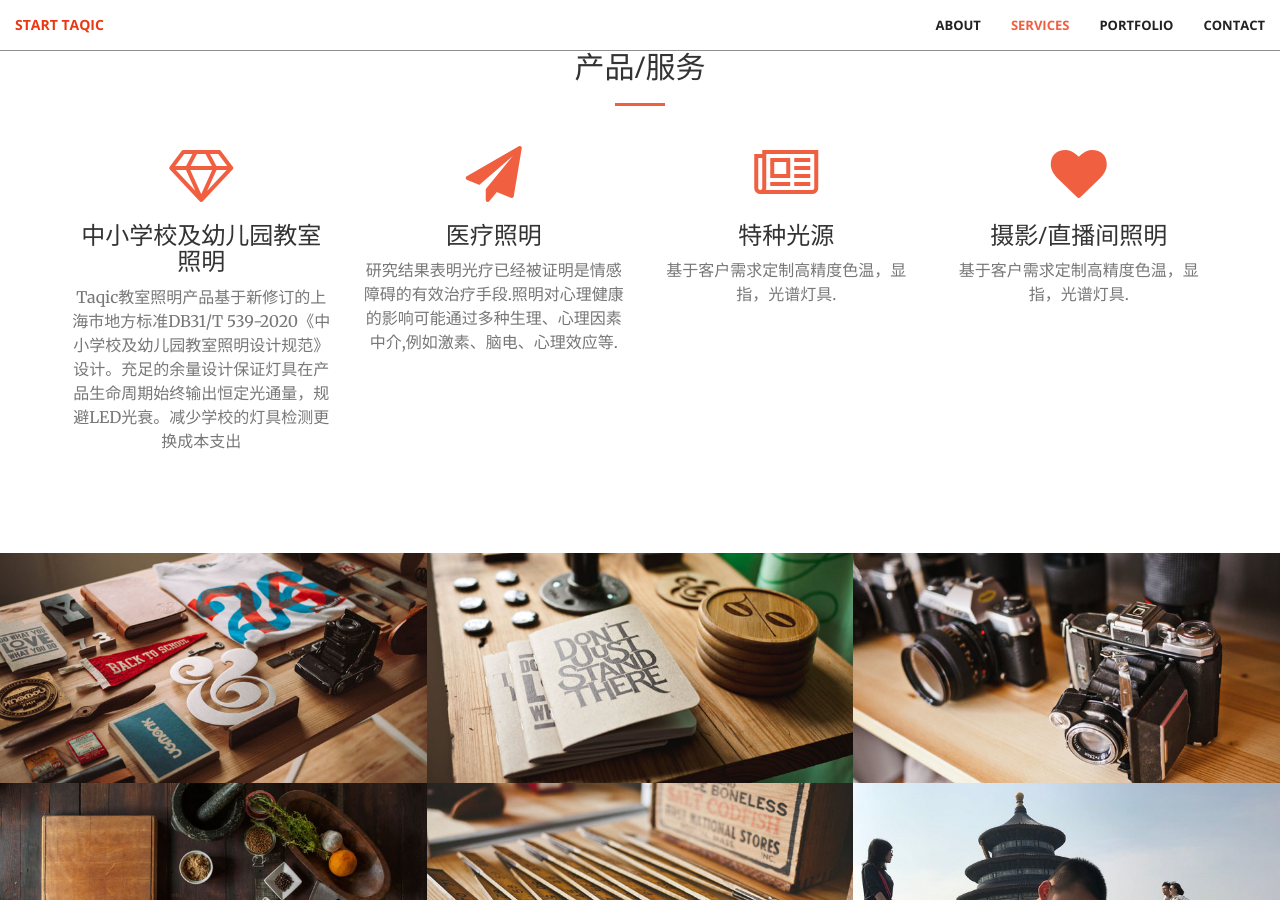
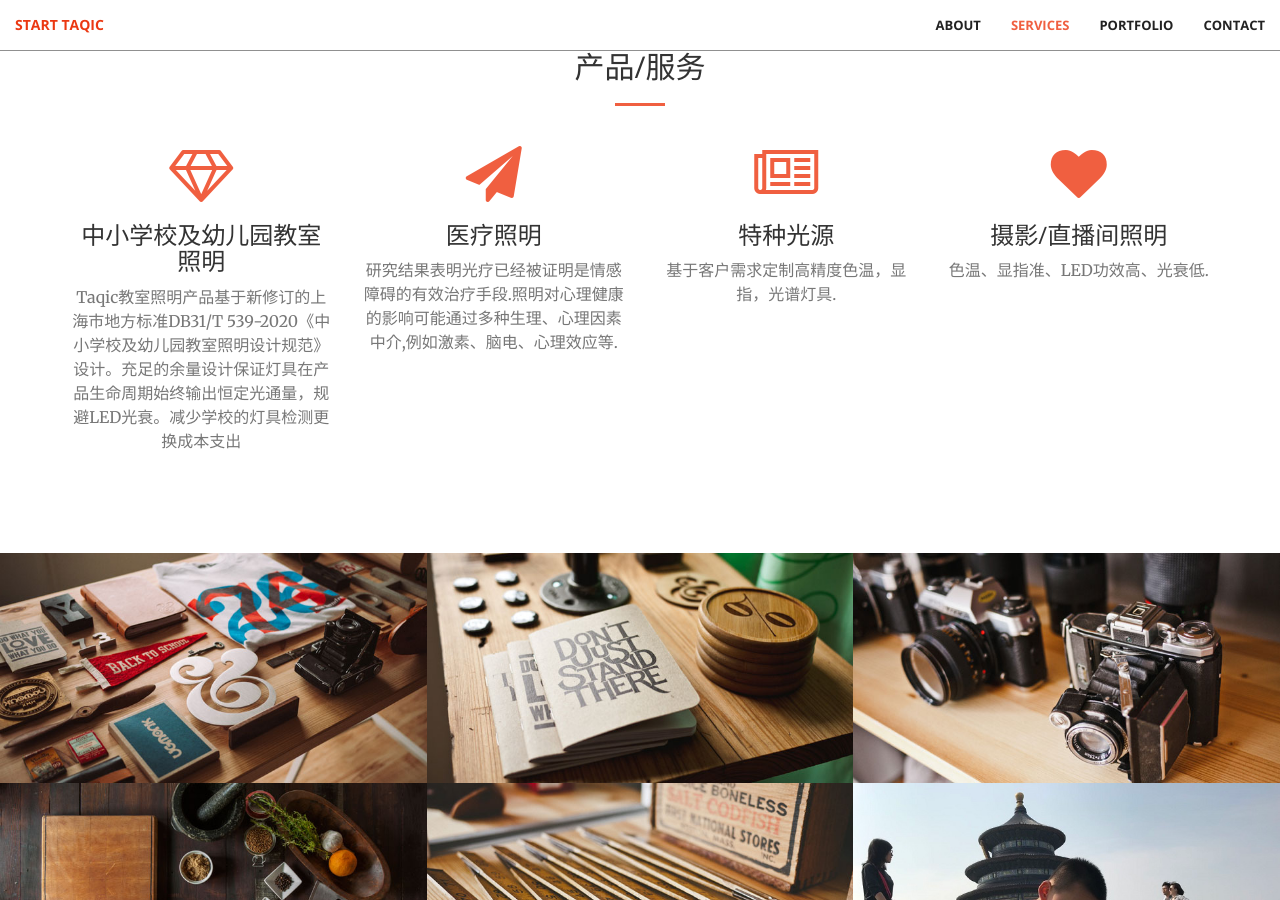
Before and after one commit to taqic/taqic.github.io, a Jekyll site: the page built from index.html, in a window 1280 px wide and 900 px high, scrolled down 1368 px. Built offline with Jekyll 4.4.1, drawn with Linux system fonts in a browser that asks for light colours.

Commit message:
Update services.html

```diff
--- a/_includes/services.html
+++ b/_includes/services.html
@@ -34,7 +34,7 @@
                 <div class="service-box">
                     <i class="fa fa-4x fa-heart wow bounceIn text-primary" data-wow-delay=".3s"></i>
                     <h3>摄影/直播间照明</h3>
-                    <p class="text-muted">基于客户需求定制高精度色温，显指，光谱灯具.</p>
+                    <p class="text-muted">色温、显指准、LED功效高、光衰低.</p>
                 </div>
             </div>
         </div>
```
